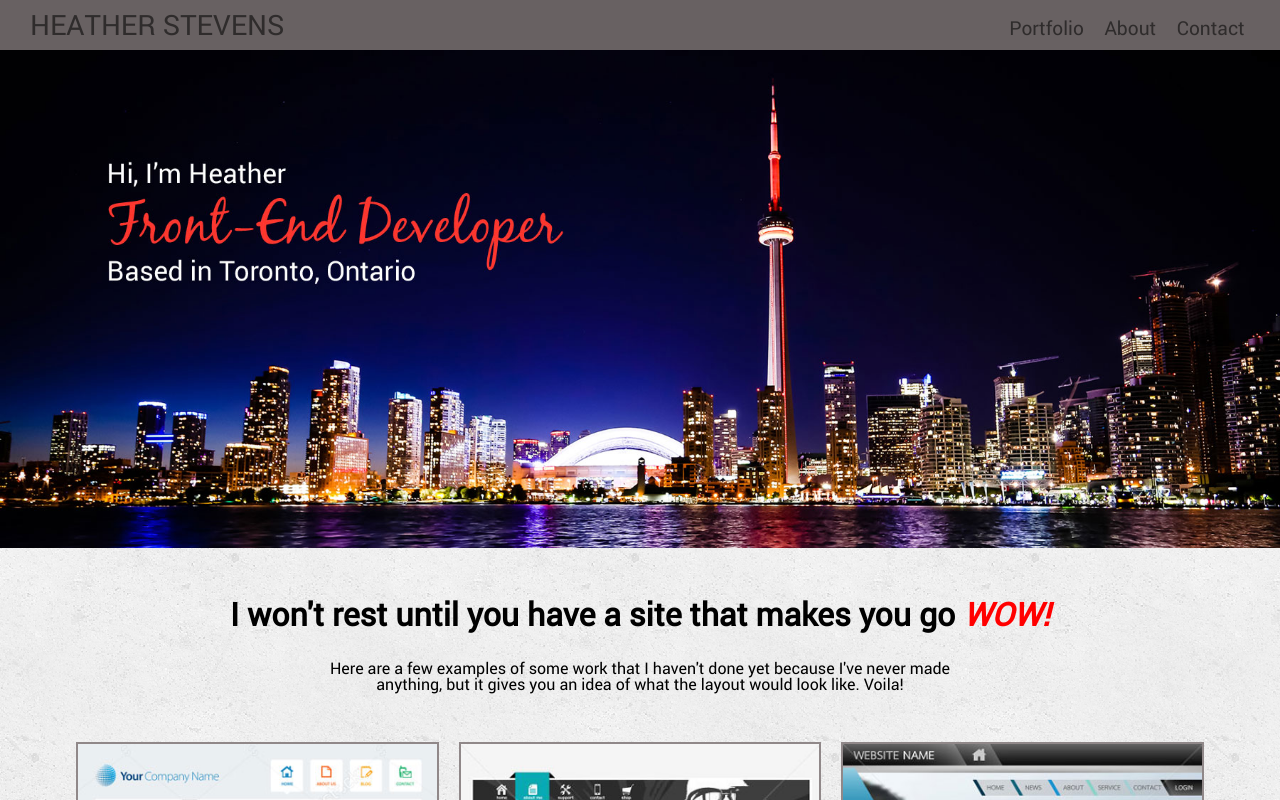
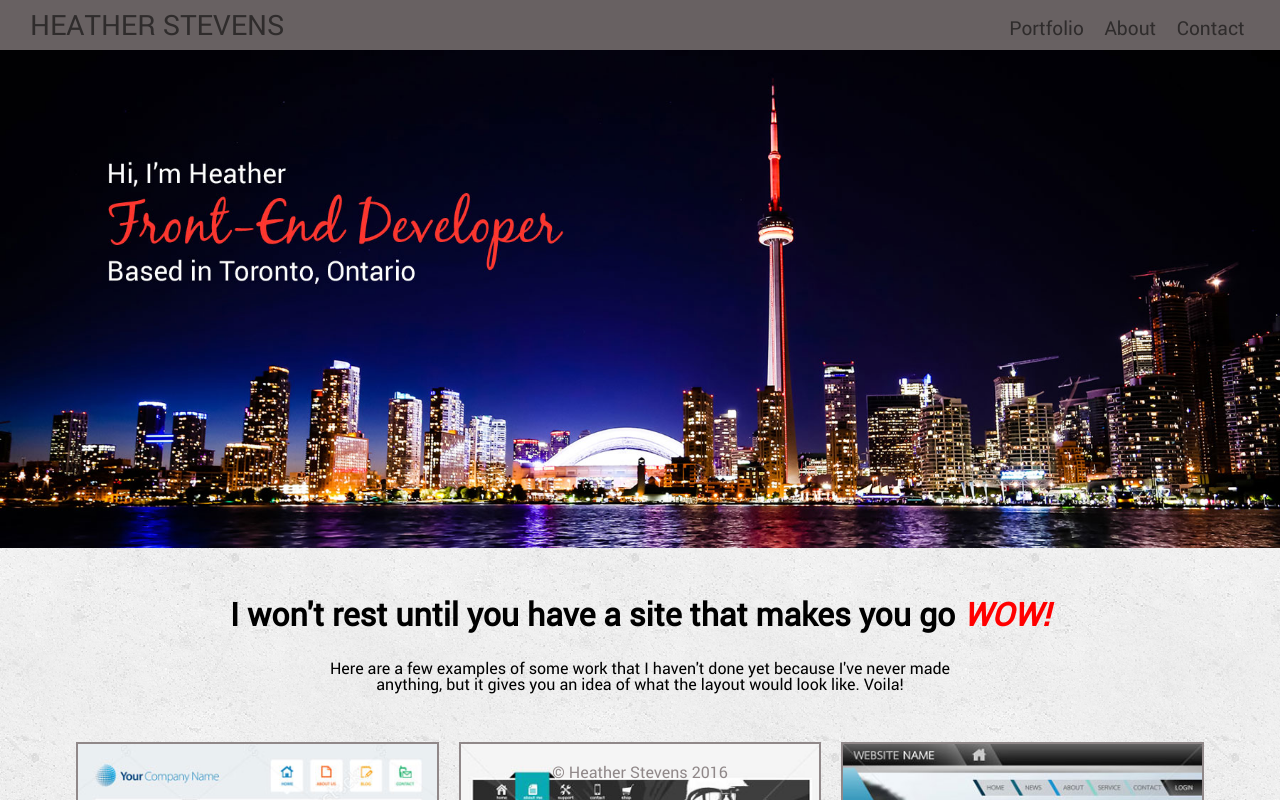
Before and after one commit to hstevens05/portfolio, a plain HTML site: page index.html in a window 1280 px wide. Shown: the top 800 px of the page. Drawn offline with Linux system fonts and the light colour scheme.

Commit message:
changed copyright to be at the bottom of the page

```diff
--- a/styles/styles.css
+++ b/styles/styles.css
@@ -261,10 +261,6 @@ a:hover {
 		font-size: 2em;
 	}
 
-	p {
-		margin: 10px 0;
-	}
-
 	.menu-nav {
 		width: 30%;
 	}
@@ -325,7 +321,6 @@ a:hover {
 
 	.about {
 		justify-content: center;
-		min-height: 1vh;
 	}
 
 	.about-me-paragraph{
@@ -333,7 +328,8 @@ a:hover {
 	}
 
 	.copyright {
-		align-self: flex-end;
+		position: absolute;
+		bottom: 0;
 	}
 
 
```
